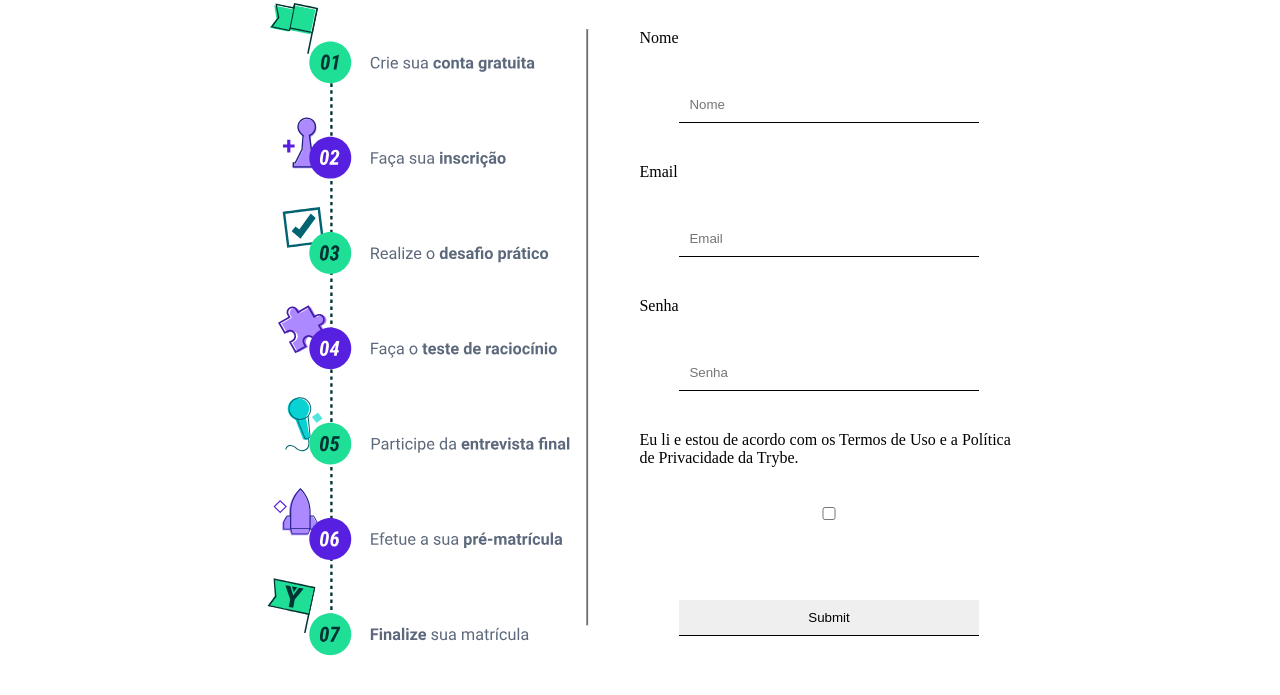
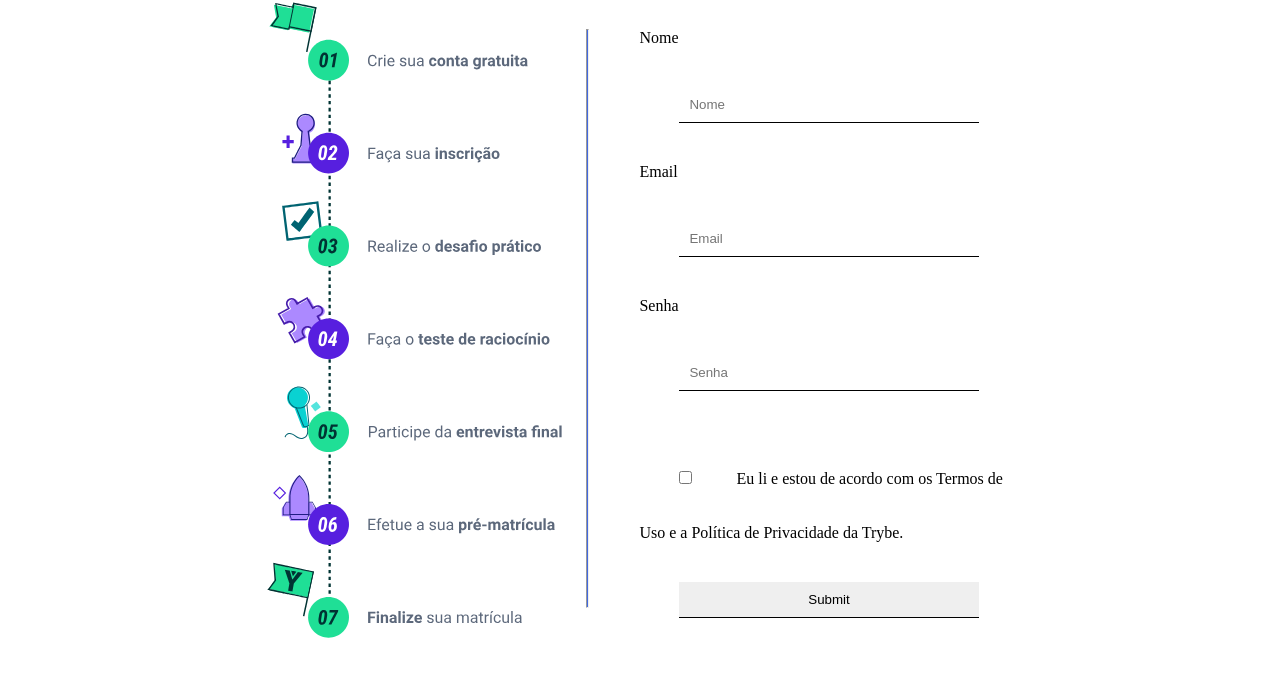
Before and after one commit to tryber/dinamica-dupla, a website: page index.html in a window 1280 px wide. Shown: the part 57-752 px from the top of the page. Drawn offline with Linux system fonts and the light colour scheme.

Commit message:
fix: consertando checkbox

```diff
--- a/index.html
+++ b/index.html
@@ -24,10 +24,11 @@
             <input type="text" id="input-email" placeholder="Email">
             <label for="input-senha">Senha</label>
             <input type="password" id="input-senha" placeholder="Senha" minlength="7" pattern="^(?=.*?[A-Z])(?=(.*[a-z]){1,})(?=(.*[\d]){1,})(?=(.*[\W]){1,})(?!.*\s).{7,}$">
-            <label id="label-terms-content" for="agreement">Eu li e estou de acordo com os Termos de Uso e a Política de Privacidade da Trybe.</label>
-            <input id="agreement" type="checkbox" value="terms">
+            <label id="label-terms-content" for="agreement"><input id="agreement" type="checkbox" value="terms"> Eu li e estou de acordo com os Termos de Uso e a Política de Privacidade da Trybe.</label>
 
-            <input type="submit">
+
+            <input id="submit-btn" type="submit">
+
         </form>
 
     </main>
```
